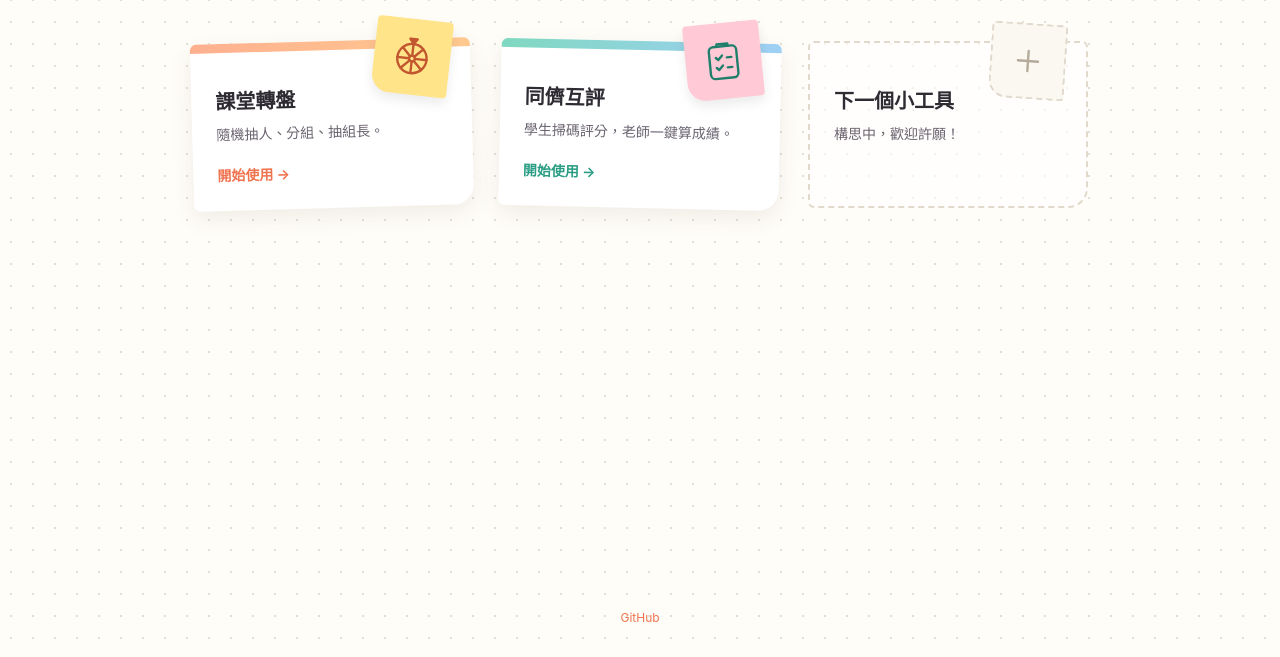
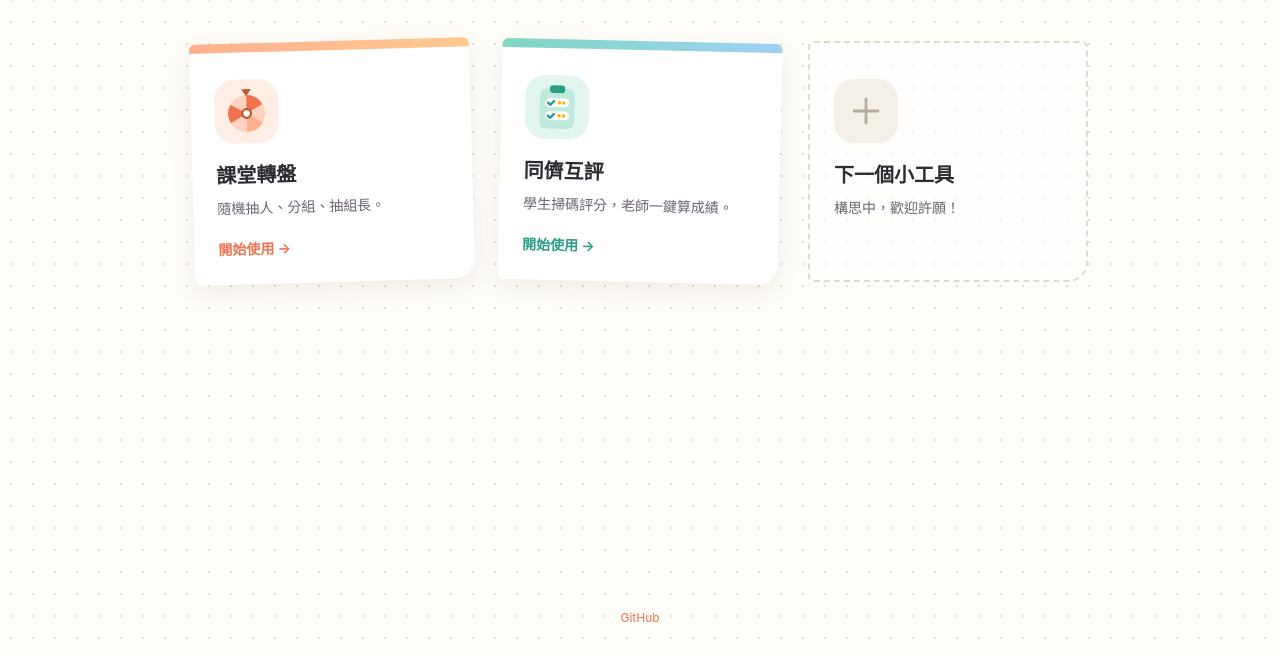
Before and after one commit to JSai99/JAPP, a plain HTML site: page index.html in a window 1280 px wide. Shown: the part 143-800 px from the top of the page. Drawn offline with Linux system fonts and the light colour scheme.

Commit message:
首頁：移除角落便利貼，圖示改為雙色插畫風，滑過時圖示輕晃
Co-Authored-By: Claude Opus 5.5 <noreply@anthropic.com>
Claude-Session: https://claude.ai/code/session_01FxefnLiEkPjFhY7eXPLx8B

```diff
--- a/index.html
+++ b/index.html
@@ -38,7 +38,7 @@ header { text-align: center; margin-bottom: 44px; }
 .grid {
   display: grid;
   grid-template-columns: repeat(auto-fit, minmax(240px, 280px));
-  gap: 40px 28px;
+  gap: 36px 28px;
   justify-content: center;
   width: 100%;
   max-width: 960px;
@@ -68,20 +68,12 @@ header { text-align: center; margin-bottom: 44px; }
 .c1::after { background: linear-gradient(90deg, #ffb08f, #ffc98f); }
 .c2::after { background: linear-gradient(90deg, #7fd8c0, #9fd0f5); }
 
-/* 角落便利貼＝工具圖示 */
-.icon {
-  position: absolute; top: -20px; right: 20px; width: 76px; height: 76px; z-index: 2;
-  display: grid; place-items: center;
-  border-radius: 4px 4px 4px 18px;
-  box-shadow: 0 6px 12px rgba(0, 0, 0, .08);
-  transition: transform .25s cubic-bezier(.3, 1.6, .5, 1);
-}
-.icon svg { width: 44px; height: 44px; }
-.c1 .icon { background: #ffe48a; color: #c2562f; transform: rotate(8deg); }
-.c2 .icon { background: #ffc9d6; color: #1f7f6b; transform: rotate(-7deg); }
-.c1:hover .icon { transform: rotate(-4deg) scale(1.06); }
-.c2:hover .icon { transform: rotate(5deg) scale(1.06); }
-.card h2 { margin-top: 6px; padding-right: 84px; }
+.icon { width: 64px; height: 64px; border-radius: 20px; display: grid; place-items: center; margin-bottom: 16px; }
+.icon svg { width: 52px; height: 52px; }
+.icon { transition: transform .25s cubic-bezier(.3, 1.6, .5, 1); }
+.card:not(.coming):hover .icon { transform: rotate(-8deg) scale(1.08); }
+.c1 .icon { background: #ffeee5; color: var(--orange); }
+.c2 .icon { background: #e3f5ef; color: var(--mint); }
 .card h2 { font-size: 20px; margin-bottom: 8px; }
 .card p { text-wrap: pretty; font-size: 14px; line-height: 1.7; color: var(--ink-dim); flex: 1; }
 .go { margin-top: 18px; font-size: 14px; font-weight: 700; }
@@ -89,7 +81,7 @@ header { text-align: center; margin-bottom: 44px; }
 .c2 .go { color: var(--mint); }
 
 .coming { background: rgba(255, 255, 255, .55); border: 2px dashed #e0d9cc; box-shadow: none; cursor: default; }
-.coming .icon { background: #fbf8f2; border: 2px dashed #e0d9cc; box-shadow: none; color: #b5ab9b; transform: rotate(4deg); }
+.coming .icon { background: #f4f0e8; color: #b5ab9b; }
 
 footer { margin-top: auto; padding-top: 48px; font-size: 12px; text-align: center; }
 footer a { color: var(--orange); text-decoration: none; }
@@ -108,14 +100,14 @@ footer a { color: var(--orange); text-decoration: none; }
 
 <div class="grid">
   <a class="card c1" href="class-wheel/index.html">
-    <div class="icon"><svg viewBox="0 0 48 48" fill="none" stroke="currentColor" stroke-width="2.6" stroke-linecap="round" stroke-linejoin="round" aria-hidden="true"><circle cx="24" cy="26" r="16"/><circle cx="24" cy="26" r="3.2"/><path d="M24 10v12.8M24 29.2V42M8 26h12.8M27.2 26H40M12.7 14.7l9 9M26.3 28.3l9 9M35.3 14.7l-9 9M21.7 28.3l-9 9"/><path d="M20 4.5h8L24 10z" fill="currentColor"/></svg></div>
+    <div class="icon"><svg viewBox="0 0 48 48" aria-hidden="true"><circle cx="24" cy="26" r="17" fill="#ffd2bf"/><path d="M24 26L24 9A17 17 0 0 1 38.7 17.5Z" fill="#f0734f"/><path d="M24 26L38.7 34.5A17 17 0 0 1 24 43Z" fill="#ffb08f"/><path d="M24 26L9.3 34.5A17 17 0 0 1 9.3 17.5Z" fill="#f0734f"/><circle cx="24" cy="26" r="4" fill="#fff" stroke="#c2562f" stroke-width="2"/><path d="M19.5 3.5h9L24 10z" fill="#c2562f"/></svg></div>
     <h2>課堂轉盤</h2>
     <p>隨機抽人、分組、抽組長。</p>
     <span class="go">開始使用 →</span>
   </a>
 
   <a class="card c2" href="peer-review/admin.html">
-    <div class="icon"><svg viewBox="0 0 48 48" fill="none" stroke="currentColor" stroke-width="2.6" stroke-linecap="round" stroke-linejoin="round" aria-hidden="true"><rect x="9" y="8" width="30" height="35" rx="5"/><path d="M18 8V5.5h12V8"/><path d="M16 20l2.5 2.5L23 18M16 31l2.5 2.5L23 29"/><path d="M28 20.5h5M28 31.5h5"/></svg></div>
+    <div class="icon"><svg viewBox="0 0 48 48" aria-hidden="true"><rect x="8" y="7" width="32" height="37" rx="6" fill="#bfe9dc"/><rect x="17" y="4" width="14" height="7" rx="3" fill="#2a9d84"/><rect x="13" y="16" width="22" height="8" rx="4" fill="#fff"/><rect x="13" y="28" width="22" height="8" rx="4" fill="#fff"/><path d="M15.5 20l2 2 3.5-3.5M15.5 32l2 2 3.5-3.5" fill="none" stroke="#2a9d84" stroke-width="2.2" stroke-linecap="round" stroke-linejoin="round"/><circle cx="26" cy="20" r="1.6" fill="#ffb000"/><circle cx="30" cy="20" r="1.6" fill="#ffb000"/><circle cx="26" cy="32" r="1.6" fill="#ffb000"/><circle cx="30" cy="32" r="1.6" fill="#ffb000"/></svg></div>
     <h2>同儕互評</h2>
     <p>學生掃碼評分，老師一鍵算成績。</p>
     <span class="go">開始使用 →</span>
```
